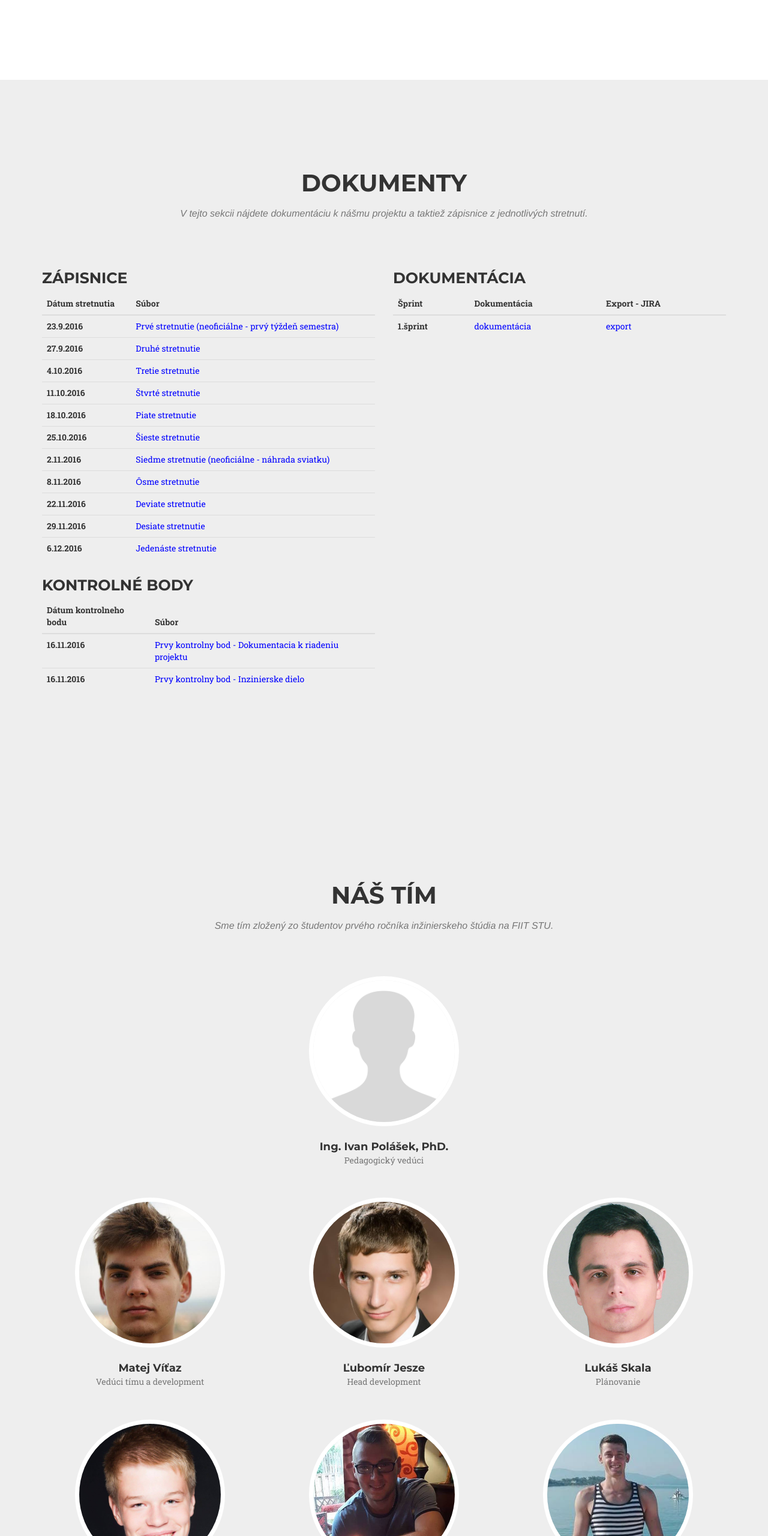
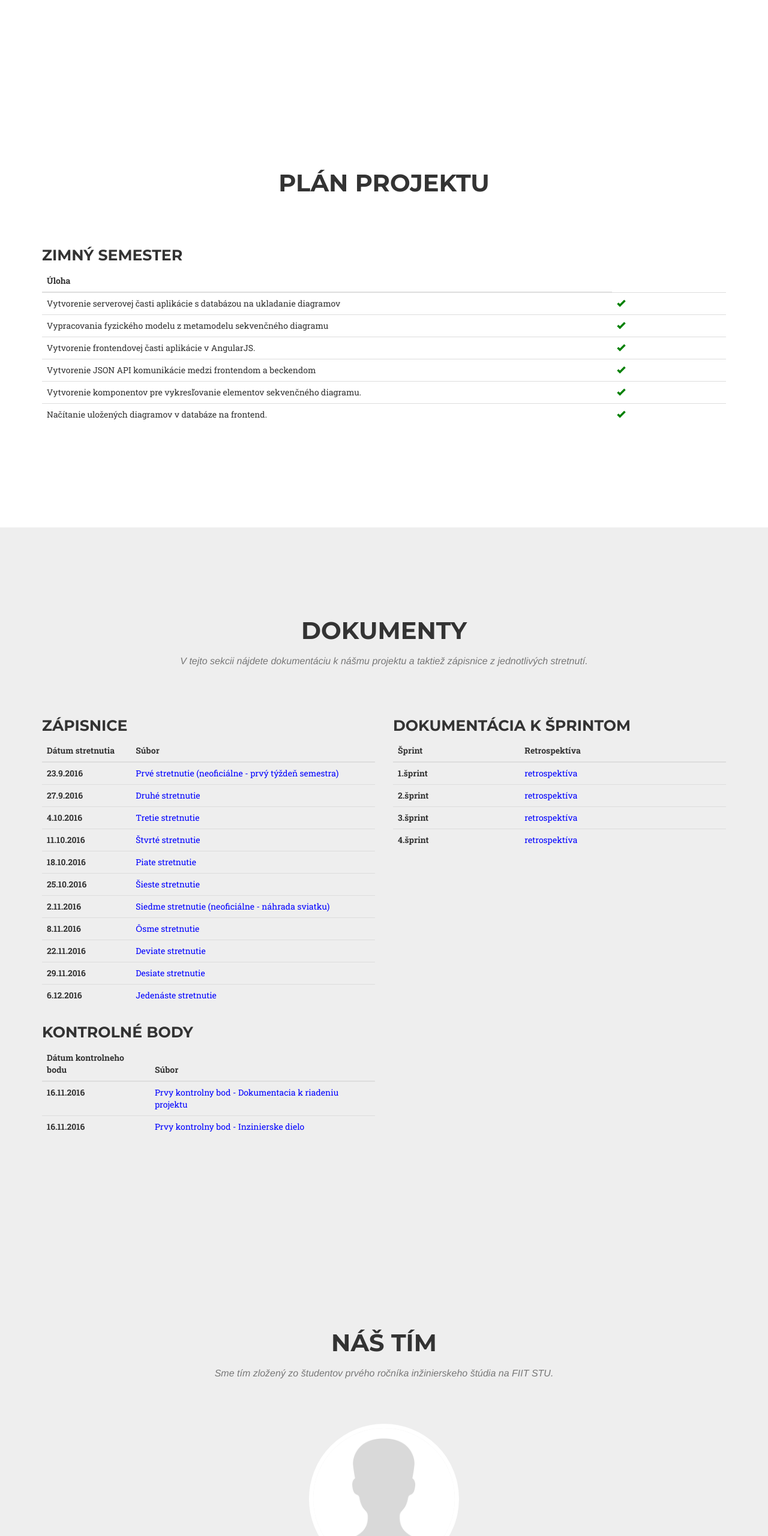
Before and after one commit to next-dimension-team/next-dimension-team.github.io, a website: page index.html in a window 1280 px wide. Shown: the part 1480-4040 px from the top of the page at 60% size. Drawn offline with nearby package versions, Linux system fonts and the light colour scheme; a web font is replaced by a local one.

Commit message:
Pridany plan projektu retrospektivy. ...

```diff
--- a/index.html
+++ b/index.html
@@ -20,6 +20,7 @@
     <link href='https://fonts.googleapis.com/css?family=Kaushan+Script' rel='stylesheet' type='text/css'>
     <link href='https://fonts.googleapis.com/css?family=Droid+Serif:400,700,400italic,700italic' rel='stylesheet' type='text/css'>
     <link href='https://fonts.googleapis.com/css?family=Roboto+Slab:400,100,300,700' rel='stylesheet' type='text/css'>
+    <link rel="stylesheet" href="https://cdn.rawgit.com/konpa/devicon/master/devicon.min.css">
 
     <!-- Theme CSS -->
     <link href="css/agency.min.css" rel="stylesheet">
@@ -97,6 +98,57 @@
             </div>
         </div>
     </section>
+
+    <!-- About Section -->
+    <section id="about">
+        <div class="container">
+            <div class="row">
+                <div class="col-lg-12 text-center">
+                    <h2 class="section-heading">Plán projektu</h2>
+                    <h3 class="section-subheading text-muted"> </h3>
+                </div>
+            </div>
+            <div class="row">
+                <div class="col-lg-12">
+                    <h4 style="font-size:180%;">Zimný semester</h4>
+                    <table class="table">
+                    <thead class="thead-default">
+                      <tr>
+                        <th>Úloha</th>
+                      </tr>
+                    </thead>
+                    <tbody>
+                      <tr>
+                        <td scope="row" class="col-md-10">Vytvorenie serverovej časti aplikácie s databázou na ukladanie diagramov</td>
+                        <td class="col-md-2"> <span style="color:green" class="glyphicon glyphicon-ok" aria-hidden="true"> </span></td>
+                      </tr>
+                      <tr>
+                        <td scope="row" class="col-md-10">Vypracovania fyzického modelu z metamodelu sekvenčného diagramu</td>
+                        <td class="col-md-2"> <span style="color:green" class="glyphicon glyphicon-ok" aria-hidden="true"> </span></td>
+                      </tr>
+                      <tr>
+                        <td scope="row" class="col-md-10">Vytvorenie frontendovej časti aplikácie v AngularJS.</td>
+                        <td class="col-md-2"> <span style="color:green" class="glyphicon glyphicon-ok" aria-hidden="true"> </span></td>
+                      </tr>
+                      <tr>
+                        <td scope="row" class="col-md-10">Vytvorenie JSON API komunikácie medzi frontendom a beckendom</td>
+                        <td class="col-md-2"> <span style="color:green" class="glyphicon glyphicon-ok" aria-hidden="true"> </span></td>
+                      </tr>
+                      <tr>
+                        <td scope="row" class="col-md-10">Vytvorenie komponentov pre vykresľovanie elementov sekvenčného diagramu.</td>
+                        <td class="col-md-2"> <span style="color:green" class="glyphicon glyphicon-ok" aria-hidden="true"> </span></td>
+                      </tr>
+                      <tr>
+                        <td scope="row" class="col-md-10">Načítanie uložených diagramov v databáze na frontend.</td>
+                        <td class="col-md-2"> <span style="color:green" class="glyphicon glyphicon-ok" aria-hidden="true"> </span></td>
+                      </tr>
+                    </tbody>
+                    </table>
+                </div>
+            </div>
+        </div>
+    </section>
+
     <!-- Portfolio Grid Section -->
     <section id="documents" class="bg-light-gray">
         <div class="container">
@@ -165,20 +217,30 @@
                     </table>
                 </div>
                 <div class="col-xs-6">
-                    <h4 style="font-size:180%;">Dokumentácia</h4>
+                    <h4 style="font-size:180%;">Dokumentácia k šprintom</h4>
                     <table class="table">
                     <thead class="thead-default">
                       <tr>
                         <th>Šprint</th>
-                        <th>Dokumentácia</th>
-                        <th>Export - JIRA</th>
+                        <th>Retrospektíva</th>
                       </tr>
                     </thead>
                     <tbody>
                       <tr>
                         <th scope="row">1.šprint</th>
-                        <td><a href="" style="color:blue">dokumentácia</a></td>
-                        <td><a href="documents/jira_exports/jira_sprint1.pdf" style="color:blue">export</a></td>
+                        <td><a href="documents/retrospektiva1.pdf" style="color:blue">retrospektíva</a></td>
+                      </tr>
+                      <tr>
+                        <th scope="row">2.šprint</th>
+                        <td><a href="retrospektiva2.pdf" style="color:blue">retrospektíva</a></td>
+                      </tr>
+                      <tr>
+                        <th scope="row">3.šprint</th>
+                        <td><a href="documents/retrospektiva3.pdf" style="color:blue">retrospektíva</a></td>
+                      </tr>
+                      <tr>
+                        <th scope="row">4.šprint</th>
+                        <td><a href="documents/retrospektiva4.pdf" style="color:blue">retrospektíva</a></td>
                       </tr>
                     </tbody>
                     </table>
@@ -235,52 +297,94 @@
                     <div class="team-member">
                         <img src="img/team/mato.jpg" class="img-circle" height="250" width="250">
                         <h4>Matej Víťaz</h4>
-                        <p class="text-muted">Vedúci tímu a development</p>
+                        <p class="text-muted">
+                            <span class="label label-default">Vedúci tímu</span>
+                            <br>
+                            Rád kódi hocičo webové, backend či frontend. Najlepšie z tímu ovláda AngularJS, a to využíva aj v tímovom projekte. Taktiež ovláda PHP a iné webové jazyky.
+                        </p>
+                        <span class="devicon-php-plain colored" style="font-size:300%"></span>
+                        <span class="devicon-angularjs-plain colored" style="font-size:300%"></span>
                     </div>
                 </div>
                 <div class="col-sm-4">
                     <div class="team-member">
                         <img src="img/team/ruby.jpg" class="img-circle" height="250" width="250">
                         <h4>Ľubomír Jesze</h4>
-                        <p class="text-muted">Head development</p>
+                        <p class="text-muted">
+                            <span class="label label-default">Manažér vývoja a integrácie</span>
+                            <br>
+                            Baví ho hlavne development webových aplikácií v PHP a frameworku Laravel. Taktiež vie takmer všetko o Githube a stará sa o tímový repozitár a poriadok v kóde.
+                        </p>
+                        <span class="devicon-laravel-plain-wordmark colored" style="font-size:300%"></span>
+                        <span class="devicon-php-plain colored" style="font-size:300%"></span>
                     </div>
                 </div>
                 <div class="col-sm-4">
                     <div class="team-member">
                         <img src="img/team/luky.jpg" class="img-circle"  height="250" width="250">
                         <h4>Lukáš Skala</h4>
-                        <p class="text-muted">Plánovanie</p>
+                         <p class="text-muted">
+                            <span class="label label-default">Manažér plánovania</span>
+                            <br>
+                            Programuje hlavne v jazykoch Java a C#. Zaujíma sa o tvorbu webových aplikácí v Jave, čo využíva aj v práci.
+                        </p>
+                        <span class="devicon-java-plain-wordmark colored" style="font-size:300%"></span>
                     </div>
                 </div>
+                </div>
+                <div class="row">
                  <div class="col-sm-4">
                     <div class="team-member">
                         <img src="img/team/zajo.jpg" class="img-circle" height="250" width="250">
                         <h4>Peter Zajac</h4>
-                        <p class="text-muted">Test a kvalita</p>
+                        <p class="text-muted">
+                            <span class="label label-default">Manažér testovania</span>
+                            <br>
+                            Programuje hlavne v jazyku Java, začína taktiež s webovými technológiami.
+                        </p>
+                        <span class="devicon-java-plain-wordmark colored" style="font-size:300%"></span>
                     </div>
                 </div>
                 <div class="col-sm-4">
                     <div class="team-member">
                         <img src="img/team/zilo.jpg"  class="img-circle" height="250" width="250">
                         <h4>Dominik Žilka</h4>
-                        <p class="text-muted">Scrum master a komunikácia</p>
+                        <p class="text-muted">
+                            <span class="label label-default">Manažér komunikácie</span>
+                            <br>
+                            Najradšej má procedurálne programovanie v jazyku C a vylepšovanie algortimov v tomto jazyku.
+
+                        </p>
+                        <span class="devicon-c-plain colored" style="font-size:300%"></span>
                     </div>
                 </div>
                 <div class="col-sm-4">
                     <div class="team-member">
                         <img src="img/team/matus.jpg" class="img-circle" height="250" width="250">
                         <h4>Matúš Gáspar</h4>
-                        <p class="text-muted">Dokumentácia a code review</p>
+                        <p class="text-muted">
+                            <span class="label label-default">Manažér dokumentácie</span>
+                            <br>
+                            Pri svojej bakalárskej práci sa naučil programovať v jazyku R.
+                        </p>
+                        <span class="devicon-java-plain-wordmark colored" style="font-size:300%"></span>
                     </div>
                 </div>
+                </div>
+                <div class="row">
                 <div class="col-sm-4 col-md-offset-4">
                     <div class="team-member">
                         <img src="img/team/jakub.jpg" class="img-circle" alt="" height="250" width="250">
                         <h4>Jakub Minárik</h4>
-                        <p class="text-muted">Databázový špecialista</p>
+                        <p class="text-muted">
+                            <span class="label label-default">Manažér rizík</span>
+                            <br>
+                            Jeho odborom sú databázové technológie, a to využíva aj v práci, aj v tímaku.
+                        </p>
+                        <span class="devicon-postgresql-plain-wordmark colored" style="font-size:300%"></span>
                     </div>
                 </div>
-            </div>
+                </div>
         </div>
     </section>
 
@@ -291,7 +395,7 @@
                 <div class="col-lg-12 text-center">
                     <h2 class="section-heading">Kontakt</h2>
                     <h3 class="section-subheading text-muted" style="color: white">Kontaktujte nás prioritne pomocou e-mailu.</h3>
-                    <h4 style="font-size:180%; color:white;"><a class="__cf_email__" href="/cdn-cgi/l/email-protection" data-cfemail="c4aaa1bcb0e9a0ada9a1aab7adabaae9b0a1a5a984a3ababa3a8a1a3b6abb1b4b7eaa7aba9">[email&#160;protected]</a><script data-cfhash='f9e31' type="text/javascript">/* <![CDATA[ */!function(t,e,r,n,c,a,p){try{t=document.currentScript||function(){for(t=document.getElementsByTagName('script'),e=t.length;e--;)if(t[e].getAttribute('data-cfhash'))return t[e]}();if(t&&(c=t.previousSibling)){p=t.parentNode;if(a=c.getAttribute('data-cfemail')){for(e='',r='0x'+a.substr(0,2)|0,n=2;a.length-n;n+=2)e+='%'+('0'+('0x'+a.substr(n,2)^r).toString(16)).slice(-2);p.replaceChild(document.createTextNode(decodeURIComponent(e)),c)}p.removeChild(t)}}catch(u){}}()/* ]]> */</script></h4>
+                    <h4 style="font-size:180%; color:white;">next-dimension-team@googlegroups.com</h4>
                 </div>
             </div>
         </div>
```
Also changed, not shown: 4 other files.
